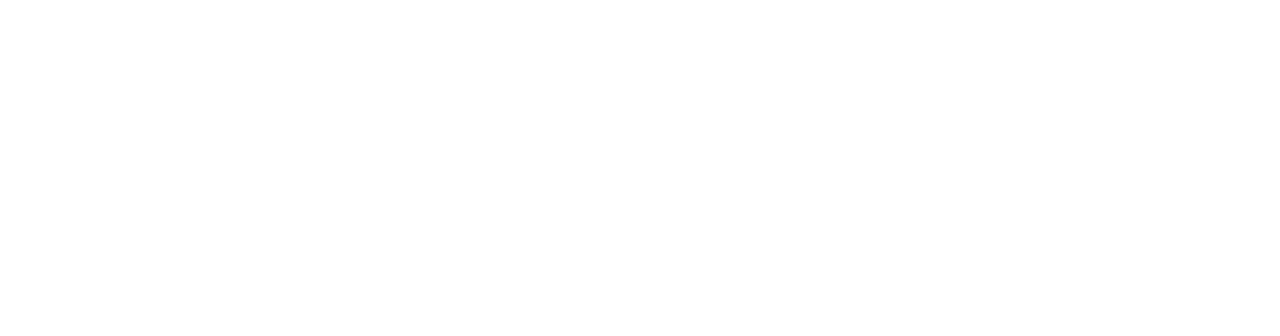
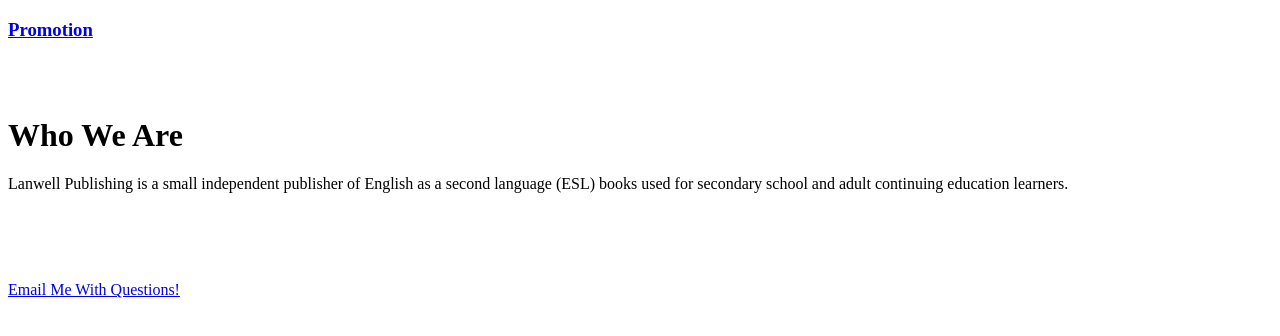
Before and after one commit to 44334-fa21/ch13handsonexercise-christiank3ll3r, a plain HTML site: page index.html in a window 1280 px wide. Drawn offline with Linux system fonts and the light colour scheme.

Commit message:
Update index.html

```diff
--- a/index.html
+++ b/index.html
@@ -1,13 +1,26 @@
 <!DOCTYPE html>
 <html lang="en">
 	<head>
-		<title>LASTNAME Chapter13HandsOnExercise</title>
+		<title>Keller Chapter13HandsOnExercise</title>
 		<meta charset="utf-8">
+        <meta name="description" content="Ch 13 Hands on Exercise">
+        <meta name="keywords" content="HTML, CSS, JavaScript">
 		<style>
 
 		</style>
 	</head>
 <body>
 
+    <h3> <a href="promotion.html"> Promotion </a> </h3>
+    <br>
+    <br>
+    <h1> Who We Are </h1>
+    <p> Lanwell Publishing is a small independent publisher of English as a second language (ESL) books used for secondary school and adult continuing education learners. </p>
+    <br>
+    <br>
+    <br>
+    <br>
+    <a href="mailto:s535636@nwmissouri.edu">Email Me With Questions!</a>
+
 </body>
 </html>
```
